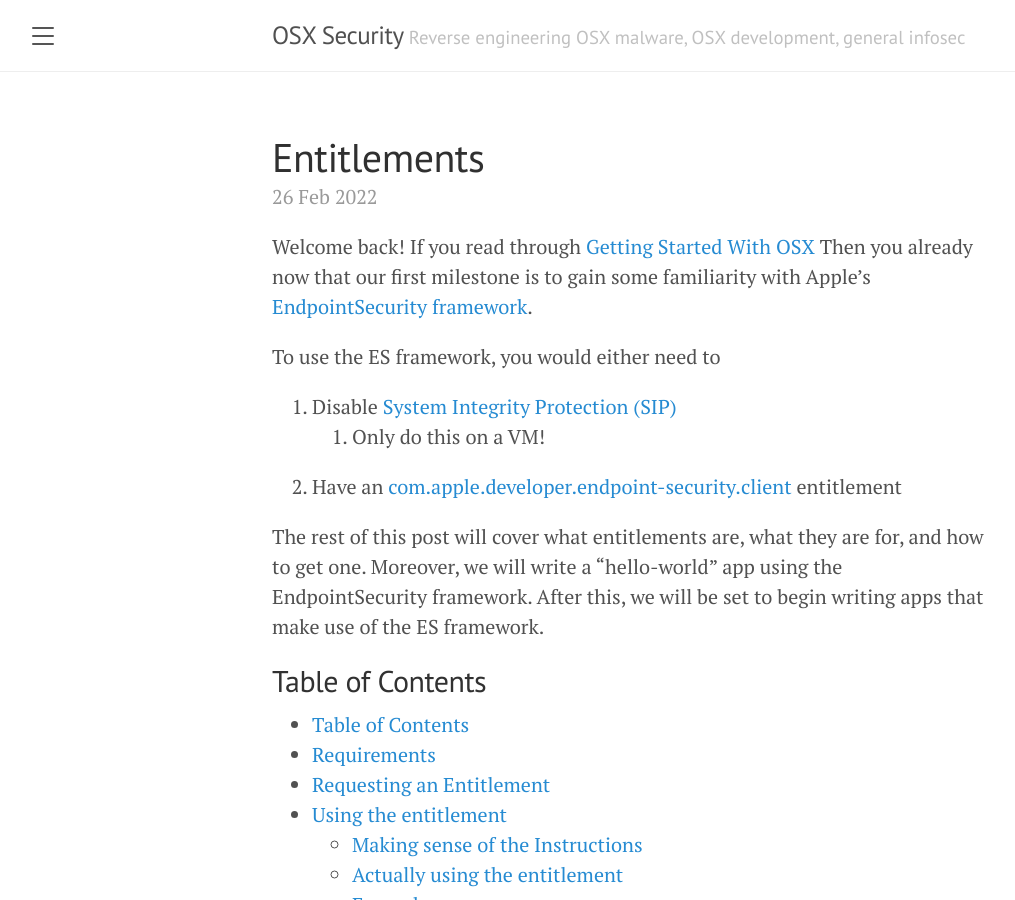
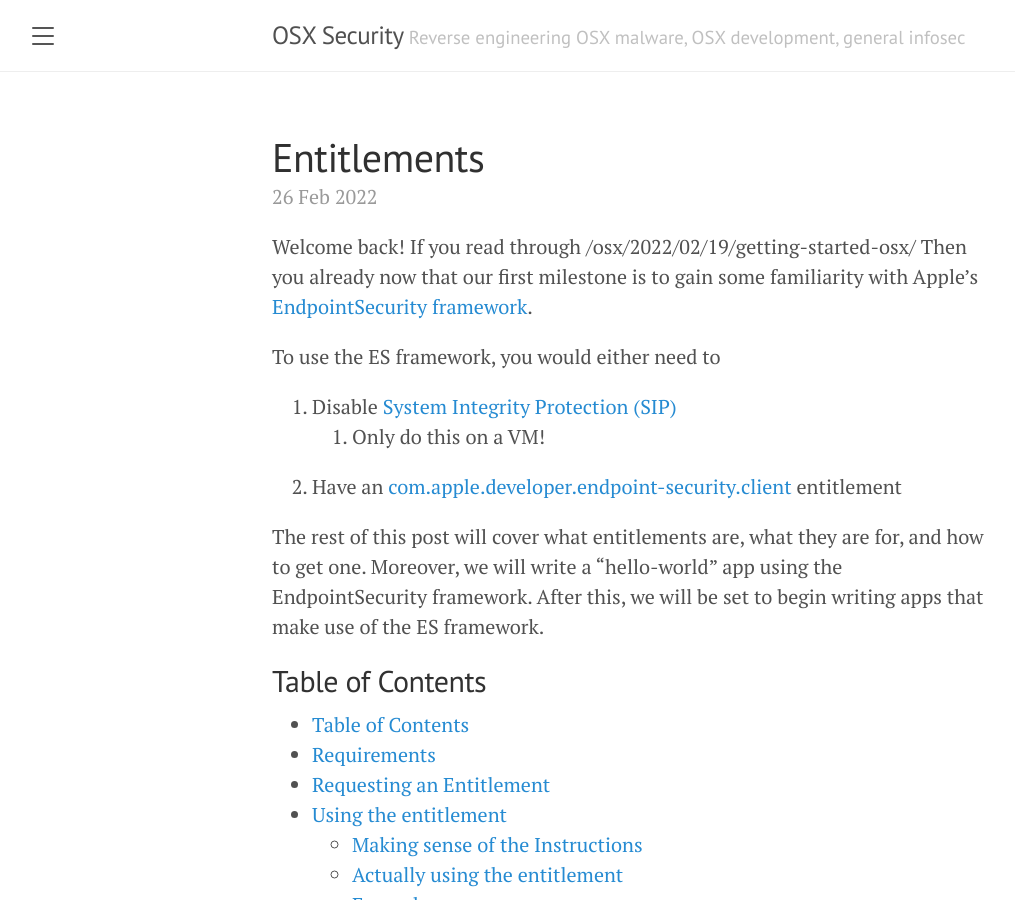
Before and after one commit to seafoodfry/seafoodfry.github.io, a Jekyll site: the page built from _posts/2022-02-26-entitlements.md, in a window 1280 px wide and 900 px high. Shown: the whole window, without its empty margins (8-1023 px from the left). Built offline with Jekyll 4.4.1, drawn with Linux system fonts in a browser that asks for light colours.

Commit message:
Fixed post url
Signed-off-by: seafoodfry <>

```diff
--- a/_posts/2022-02-26-entitlements.md
+++ b/_posts/2022-02-26-entitlements.md
@@ -8,7 +8,7 @@
 
 Welcome back!
 If you read through
-[Getting Started With OSX](/_posts/2022-02-19-getting-started-osx.md)
+{% post_url 2022-02-19-getting-started-osx  %}
 Then you already now that our first milestone is to gain some familiarity with
 Apple’s [EndpointSecurity framework](https://developer.apple.com/documentation/endpointsecurity).
 
```
